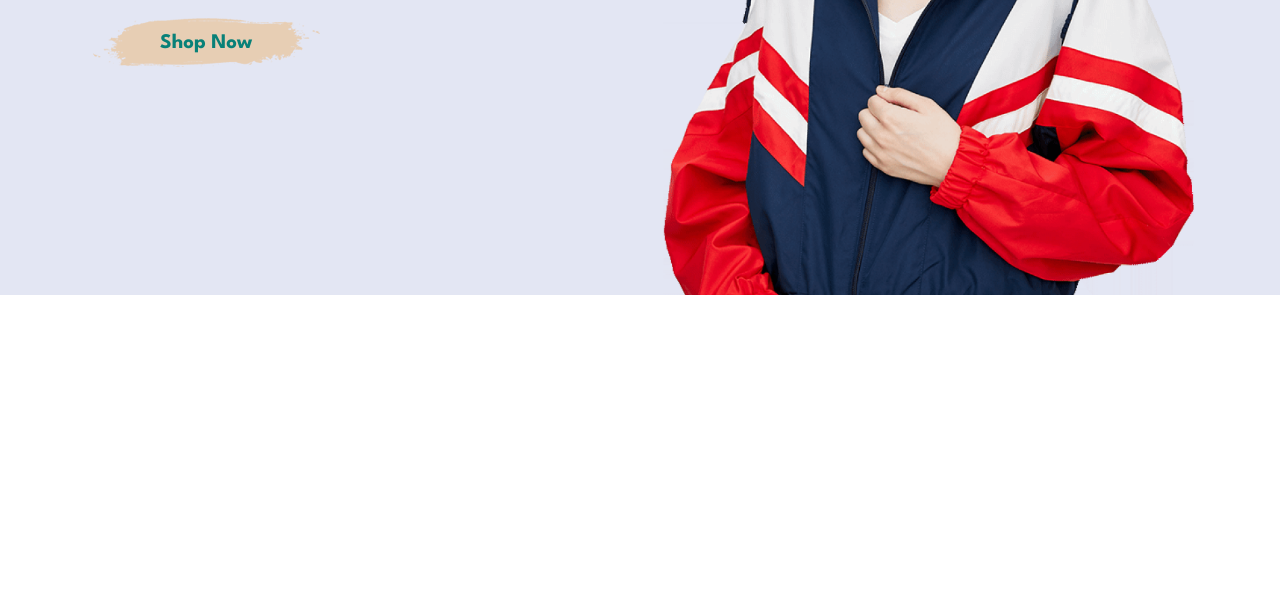
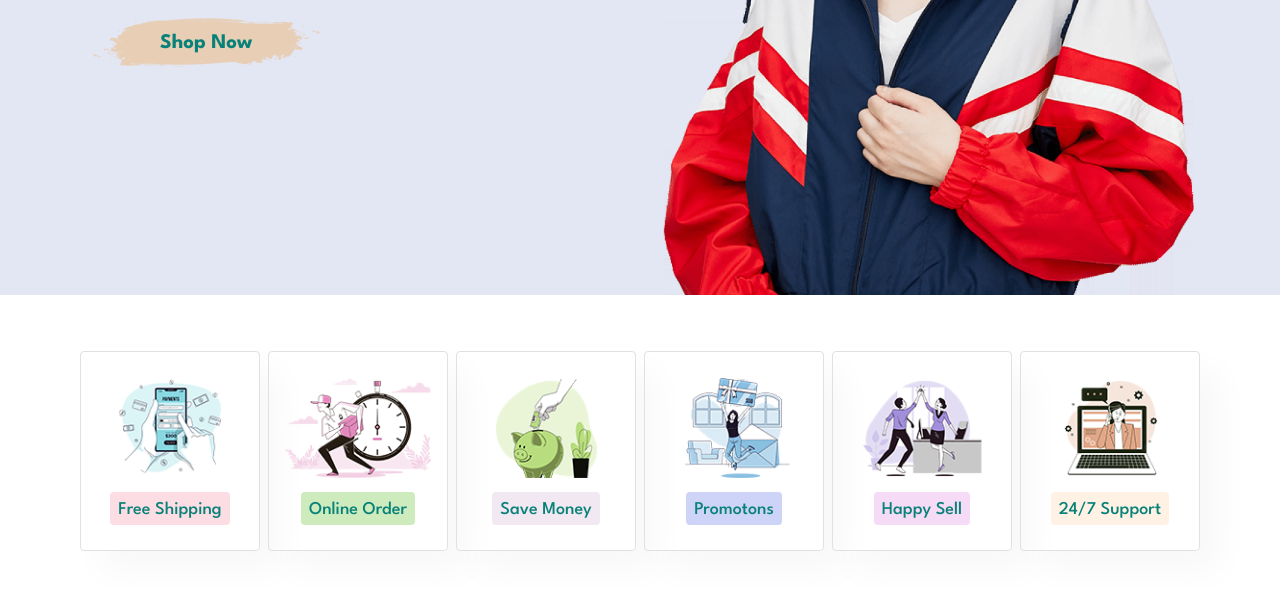
Before and after one commit to IliaAhd/Ecommerce-Website, a plain HTML site: page index.html in a window 1280 px wide. Shown: the part 509-1098 px from the top of the page. Before the commit the page ends 804 px from the top, so only its background shows below. Drawn offline with Linux system fonts and the light colour scheme.

Commit message:
feature section

```diff
--- a/index.html
+++ b/index.html
@@ -39,11 +39,39 @@
 
     <!-- Hero Section -->
     <section class="hero">
-        <h4>Trade-in-offer</h4>
-        <h2>Super value deals</h2>
-        <h1>On  all products</h1>
-        <p>Save more with coupon & up to 70% off!</p>
-        <button>Shop Now</button>
+      <h4>Trade-in-offer</h4>
+      <h2>Super value deals</h2>
+      <h1>On all products</h1>
+      <p>Save more with coupon & up to 70% off!</p>
+      <button>Shop Now</button>
+    </section>
+
+    <!-- Feature Section -->
+    <section class="feature section-p1">
+      <div class="feature-box">
+        <img src="img/features/f1.png" alt="" />
+        <h6>Free Shipping</h6>
+      </div>
+      <div class="feature-box">
+        <img src="img/features/f2.png" alt="" />
+        <h6>Online Order</h6>
+      </div>
+      <div class="feature-box">
+        <img src="img/features/f3.png" alt="" />
+        <h6>Save Money</h6>
+      </div>
+      <div class="feature-box">
+        <img src="img/features/f4.png" alt="" />
+        <h6>Promotons</h6>
+      </div>
+      <div class="feature-box">
+        <img src="img/features/f5.png" alt="" />
+        <h6>Happy Sell</h6>
+      </div>
+      <div class="feature-box">
+        <img src="img/features/f6.png" alt="" />
+        <h6>24/7 Support</h6>
+      </div>
     </section>
   </body>
 </html>
--- a/style.css
+++ b/style.css
@@ -31,7 +31,7 @@ h4 {
 
 h6 {
   font-weight: 700;
-  font-size: 22px;
+  font-size: 18px;
 }
 
 p {
@@ -135,3 +135,57 @@ p {
   font-weight: 700;
   font-size: 1.3rem;
 }
+
+/* Featurs Section */
+.feature {
+  display: flex;
+  align-items: center;
+  justify-content: space-between;
+  flex-wrap: wrap;
+}
+
+.feature .feature-box {
+  width: 11.25rem;
+  text-align: center;
+  padding: 1.56rem 1rem;
+  box-shadow: 20px 20px 34px rgba(0, 0, 0, 0.03);
+  border: 1px solid #e1e1e1;
+  border-radius: 4px;
+  margin: 1rem 0;
+  transition: box-shadow 0.3s;
+}
+
+.feature .feature-box:hover {
+  box-shadow: 10px 10px 54px rgba(70, 62, 221, 0.1);
+}
+
+.feature .feature-box img {
+  width: 100%;
+  margin-bottom: 0.625rem;
+}
+
+.feature .feature-box h6 {
+  display: inline-block;
+  padding: 0.5625rem 0.5rem 0.375rem 0.5rem;
+  line-height: 1;
+  border-radius: 4px;
+  color: #088178;
+  background-color: #fddde4;
+  font-weight: 500;
+}
+
+.feature .feature-box:nth-child(2) h6 {
+  background-color: #cdebbc;
+}
+.feature .feature-box:nth-child(3) h6 {
+  background-color: #f1e8f2;
+}
+.feature .feature-box:nth-child(4) h6 {
+  background-color: #cdd4f8;
+}
+.feature .feature-box:nth-child(5) h6 {
+  background-color: #f6dbf6;
+}
+.feature .feature-box:nth-child(6) h6 {
+  background-color: #fff2e5;
+}
```
